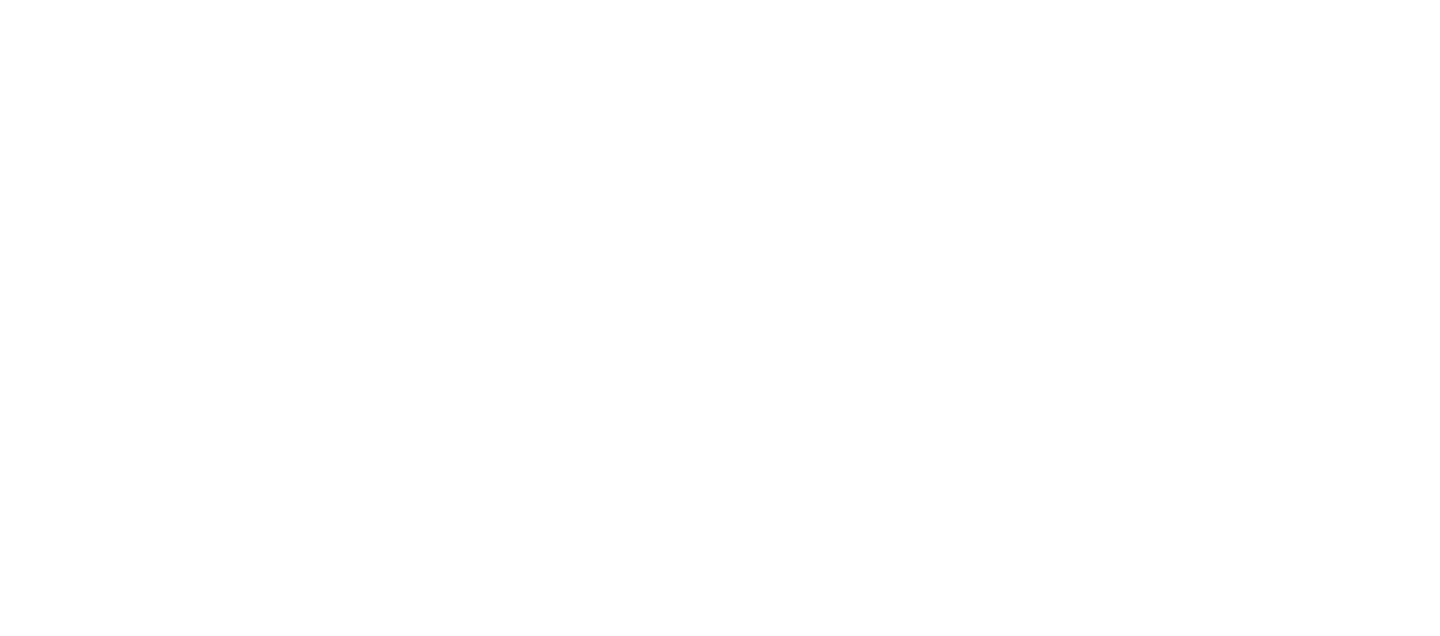
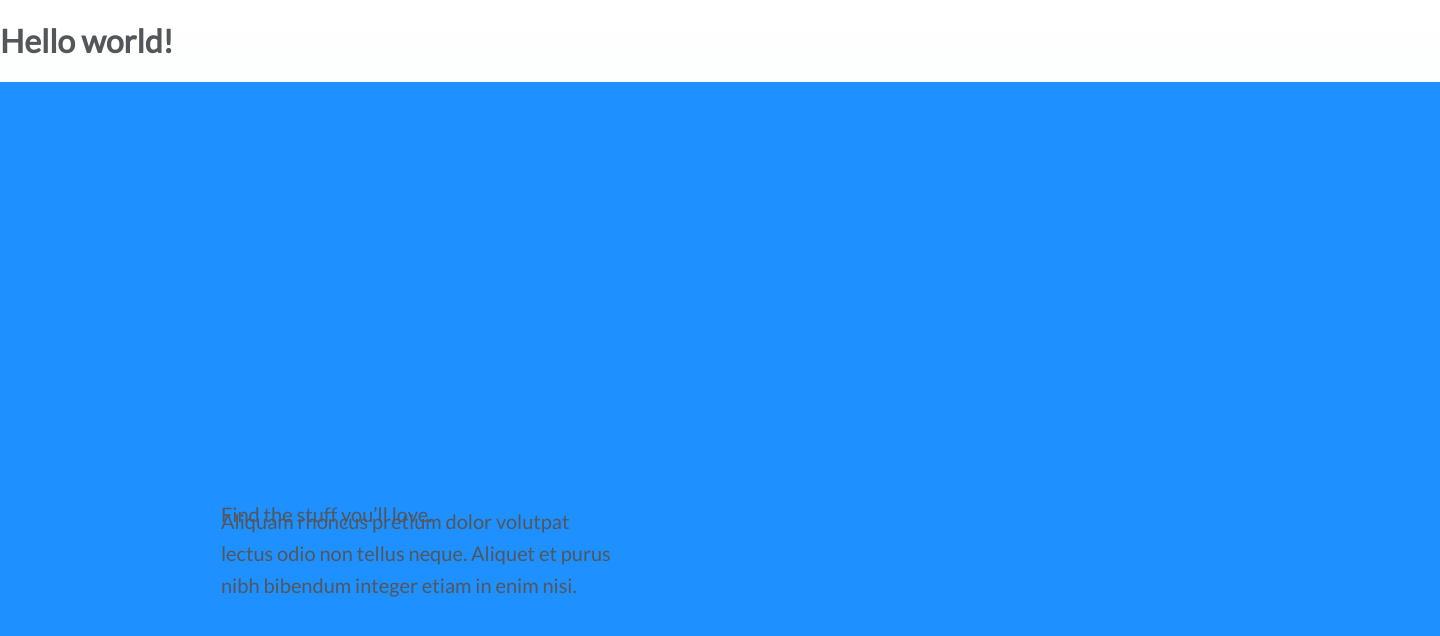
Before and after one commit to Godreigneth/splash-page, a plain HTML site: page index.html in a window 1280 px wide. Shown: the whole page, 1440 px wide, since content can reach past the window. Drawn offline with Linux system fonts and the light colour scheme.

Commit message:
Added Title & Text to HTML and created CSS file

```diff
--- a/index.html
+++ b/index.html
@@ -1,11 +1,25 @@
 <!DOCTYPE html>
 <html lang="en">
+
 <head>
     <meta charset="UTF-8">
     <meta name="viewport" content="width=device-width, initial-scale=1.0">
     <title>Splash Page</title>
+    <link rel="stylesheet" href="style.css" type="text/css">
 </head>
+
 <body>
+<h1>Hello world!</h1>
+    <div class="wrapper">
+        <!-- Title & Text -->
+        <div class="text-container">
+            <h1 class="title">Find the stuff you’ll love.</h1>
+            <p class="text">Aliquam rhoncus pretium dolor volutpat lectus odio non tellus neque. Aliquet et purus nibh
+                bibendum integer etiam in enim nisi.</p>
+        </div>
+
+    </div>
 
 </body>
+
 </html>
--- /dev/null
+++ b/style.css
@@ -0,0 +1,45 @@
+@import url('https://fonts.googleapis.com/css2?family=Lato&display=swap');
+
+html {
+    box-sizing: border-box;
+}
+
+body {
+    margin: 0;
+    overflow-x: hidden;
+    font-family: Lato, sans-serif;
+    color: #54575A;
+    background: linear-gradient(180deg, #FFFFFF 0%, #F3F8F7 49.91%, #FFF9F5 94.19%);
+}
+
+.wrapper {
+    position: relative;
+    width: 1440px;
+    min-height: 100vh;
+    margin: auto;
+    background: dodgerblue;
+}
+
+.title {
+    position: absolute;
+    width: 394px;
+    height: 96px;
+    left: 221px;
+    top: 403px;
+    font-style: normal;
+    font-weight: normal;
+    font-size: 20px;
+    line-height: 32px;
+}
+
+.text {
+    position: absolute;
+    width: 394px;
+    height: 96px;
+    left: 221px;
+    top: 403px;
+    font-style: normal;
+    font-weight: normal;
+    font-size: 20px;
+    line-height: 32px;
+}
```
